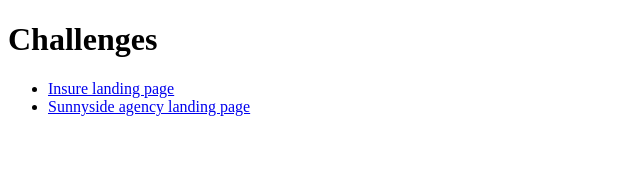
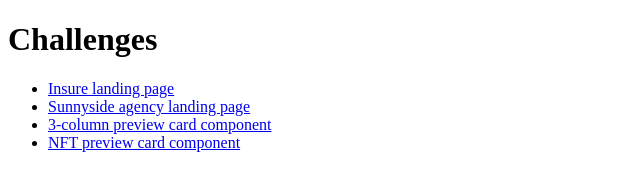
Before and after one commit to Dejmenek/Frontend-Mentor-Challenges, a plain HTML site: page index.html in a window 1280 px wide. Shown: the whole page, without its empty margins (0-640 px from the left). Drawn offline with Linux system fonts and the light colour scheme.

Commit message:
add two links to completed challenges

```diff
--- a/index.html
+++ b/index.html
@@ -19,6 +19,16 @@
                 Sunnyside agency landing page
             </a>
         </li>
+        <li>
+            <a href="./3-column-preview-card-component-main/src/index.html">
+                3-column preview card component
+            </a>
+        </li>
+        <li>
+            <a href="./nft-preview-card-component-main/src/index.html">
+                NFT preview card component
+            </a>
+        </li>
     </ul>
 </body>
 </html>
```
